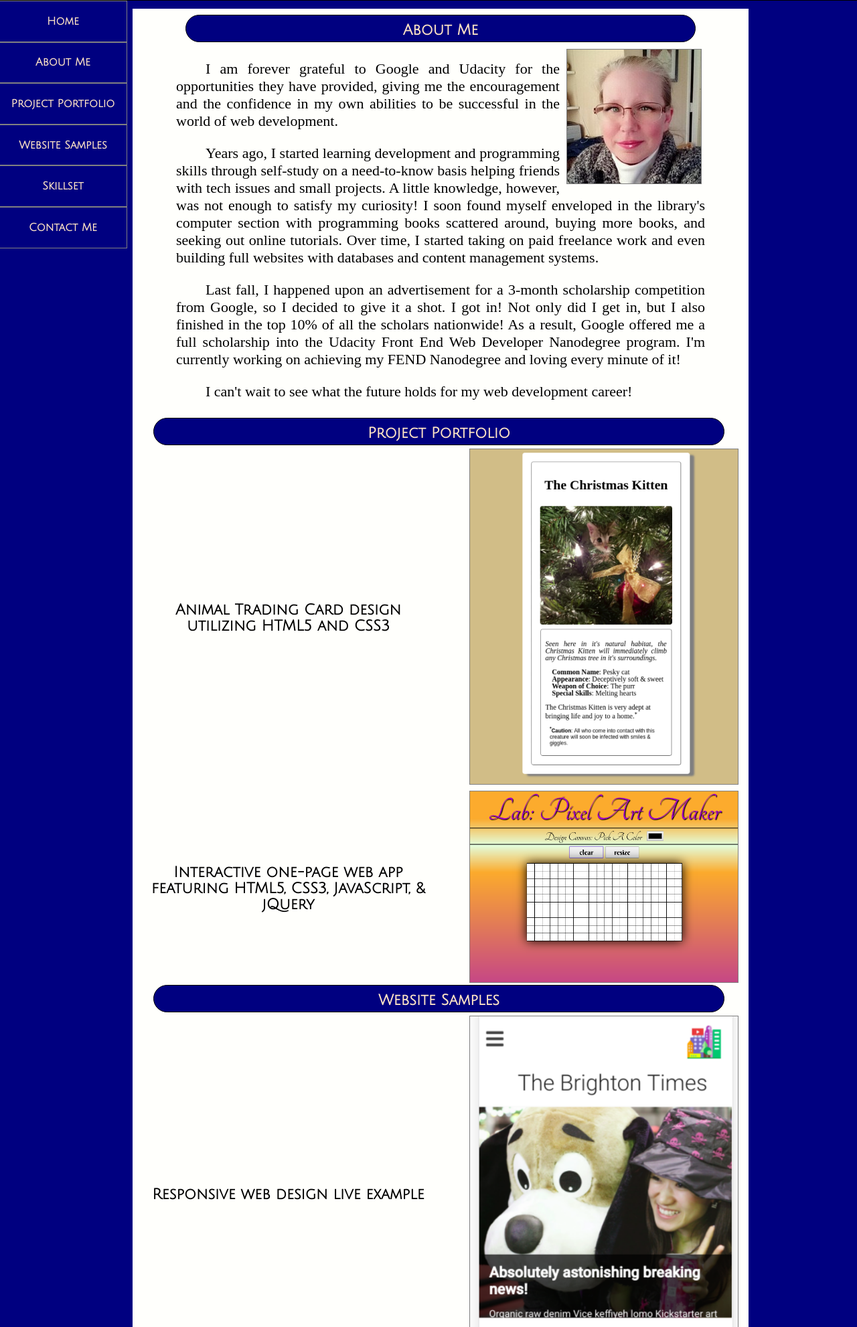
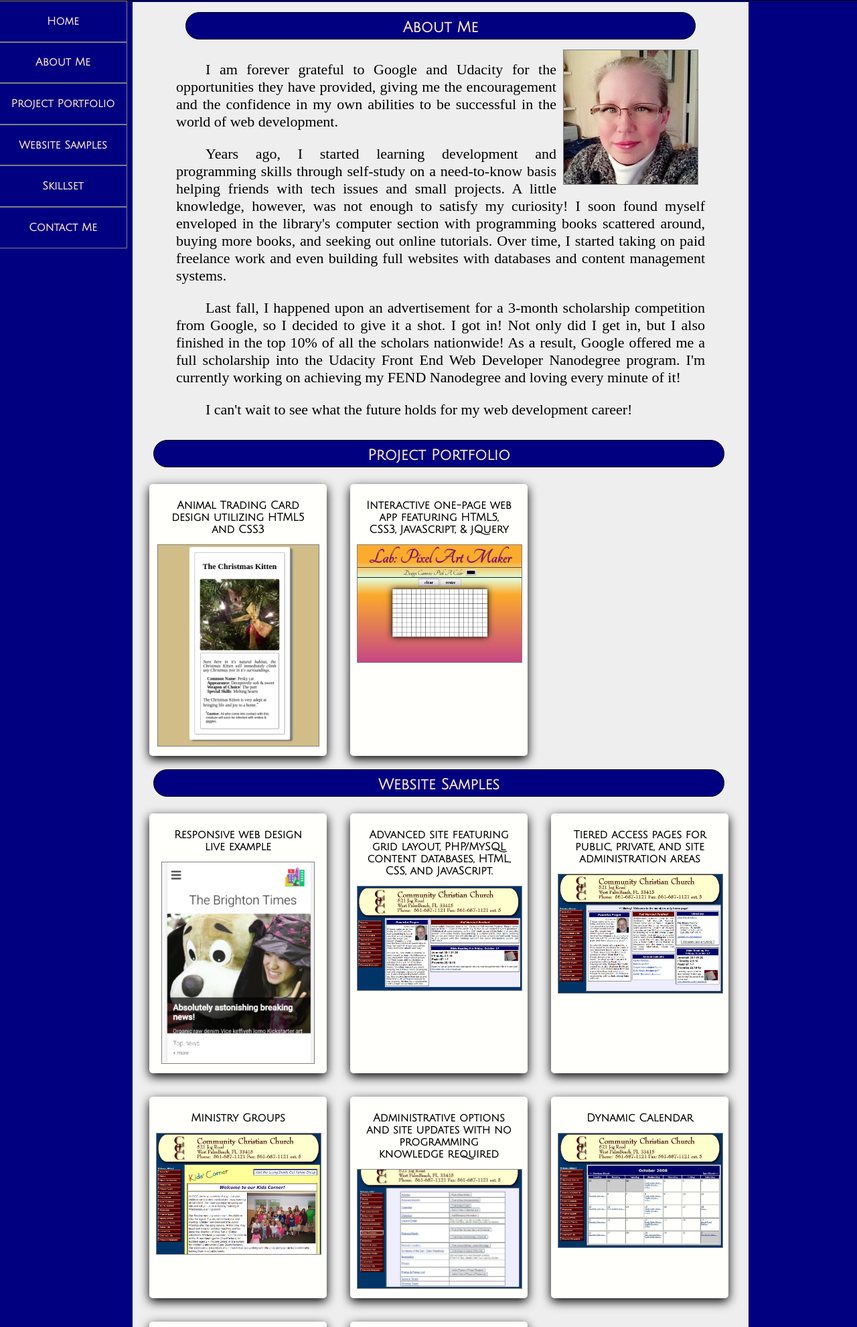
Before and after one commit to SallyMstar/portfolio, a PHP site: page / in a window 1280 px wide. Shown: the part 90-2072 px from the top of the page at 67% size. Run offline with PHP 8.4, Linux system fonts and the light colour scheme; some libraries are stand-ins or nearby versions; some web fonts are replaced.

Commit message:
Redesign layout with 'cards'

```diff
--- a/portfolioLarge1.css
+++ b/portfolioLarge1.css
@@ -5,7 +5,7 @@
     #container {
          max-width: 850px;
          padding: 10px;
-         margin: 95px auto auto auto;
+         margin: 85px auto auto auto;
          background-color: #fffffc;
     }
     #bio {
@@ -15,4 +15,27 @@
     .profileInfo {
          font-size: 22px;
     }
+
+    .section {
+         text-align: center;
+         margin: 15px;
+         grid-column: span 2;
+         grid-row: span 4;
+         padding: 10px;
+         border-radius: 5px;
+         box-shadow: 0px 5px 15px;
+         background-color: #fffffc;
+    }
+
+    .caption {
+           margin: 10px;
+           grid-column: span 2;
+           grid-row: span 3;
+    }
+
+    .preview {
+         max-height: 300px;
+         max-width: 100%;
+    }
+
 }
--- a/portfolioLarge2.css
+++ b/portfolioLarge2.css
@@ -2,8 +2,8 @@
     #container {
          padding: 10px;
          max-width: 900px;
-         margin: 95px 5px auto 190px;
-         background-color: #fffffc;
+         margin: 85px 5px auto 190px;
+         background-color: #eeeeef;
     }
     #takeOut {
          display: none;
@@ -40,17 +40,34 @@
          font-size: 50px;
          margin: 10px auto -10px auto;
     }
+
     .subject {
          font-size: 20px;
+    }
 
+     .segment {
+          margin: 5px auto;
+     }
+
+    .section {
+         text-align: center;
+         margin: 15px;
+         grid-column: span 2;
+         grid-row: span 4;
+         padding: 10px;
+         border-radius: 5px;
+         box-shadow: 0px 5px 15px;
+         background-color: #fffffc;
     }
+
     .caption {
-         font-size: 22px;
-           margin: auto;
-           grid-column: 1/4;
+           margin: 10px;
+           grid-column: span 2;
+           grid-row: span 3;
     }
-    .section {
-         text-align: right;
-         grid-column: 4/7;
+
+    .preview {
+         max-height: 300px;
+         max-width: 100%;
     }
 }
--- a/portfolioMid1.css
+++ b/portfolioMid1.css
@@ -5,4 +5,29 @@
       .list1, .list2, .list3, .caption {
           font-size: 18px;
       }
+
+          .section {
+               text-align: center;
+               margin: 15px;
+               grid-column: span 2;
+               grid-row: span 4;
+               padding: 10px;
+               border-radius: 5px;
+               box-shadow: 0px 5px 15px;
+               background-color: #fffffc;
+          }
+
+          .caption {
+                 font-size: 16px;
+                 margin: 10px;
+                 grid-column: span 2;
+                 grid-row: span 3;
+          }
+
+          .preview {
+               max-height: 200px;
+               max-width: 100%;
+          }
+
+
 }
--- a/portfolioMid2.css
+++ b/portfolioMid2.css
@@ -18,4 +18,28 @@
          grid-row: auto;
          margin: auto;
     }
+
+    .section {
+         text-align: center;
+         margin: 15px;
+         grid-column: span 2;
+         grid-row: span 4;
+         padding: 10px;
+         border-radius: 5px;
+         box-shadow: 0px 5px 15px;
+         background-color: #fffffc;
+    }
+
+    .caption {
+           font-size: 16px;
+           margin: 10px;
+           grid-column: span 2;
+           grid-row: span 3;
+    }
+
+    .preview {
+         max-height: 200px;
+         max-width: 100%;
+    }
+
 }
--- a/portfolioSmall.css
+++ b/portfolioSmall.css
@@ -127,7 +127,7 @@ i {
      max-width: 40%;
      min-width: 100px;
      border: 1px solid gray;
-     margin: 5px 5px 5px 10px;
+     margin: 5px 10px;
      float: right;
 }
 
@@ -236,6 +236,15 @@ i {
      grid-column: 1/7;
 }
 
+.section {
+     position: relative;
+     text-align: center;
+     border-radius: 5px;
+     box-shadow: 0px 5px 15px;
+     background-color: #fffffc;
+     grid-column: 2/6;
+}
+
 .caption {
      font-family: 'Julius Sans One', sans-serif;
      font-size: 14px;
@@ -243,13 +252,7 @@ i {
      vertical-align: middle;
      margin: auto;
      padding: 3px;
-     grid-column: 1/3;
-}
-
-.section {
-     position: relative;
-     text-align: center;
-     grid-column: 3/7;
+     /* grid-column: 2/6; */
 }
 
 .preview {
```
Also changed, not shown: index.html (+15 -15 lines).
